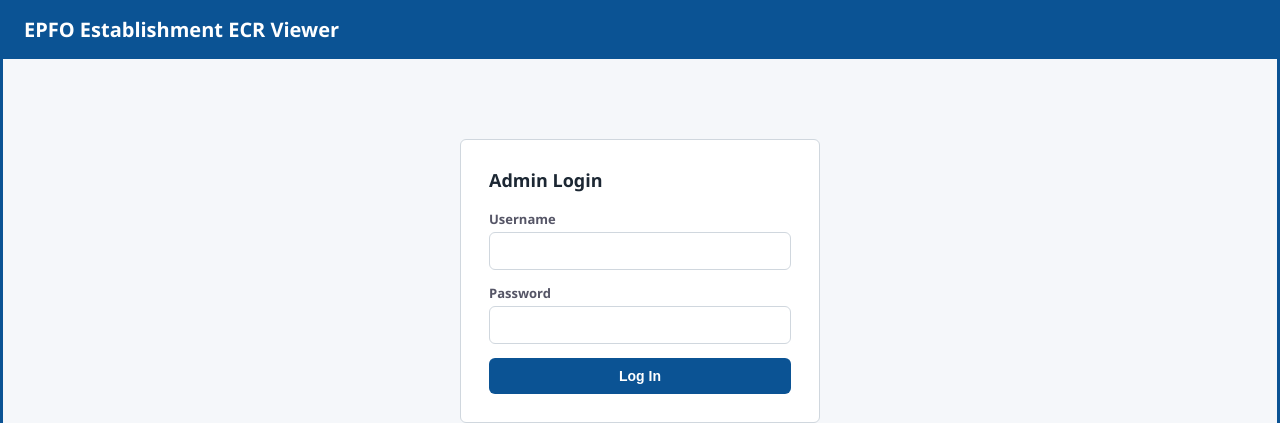
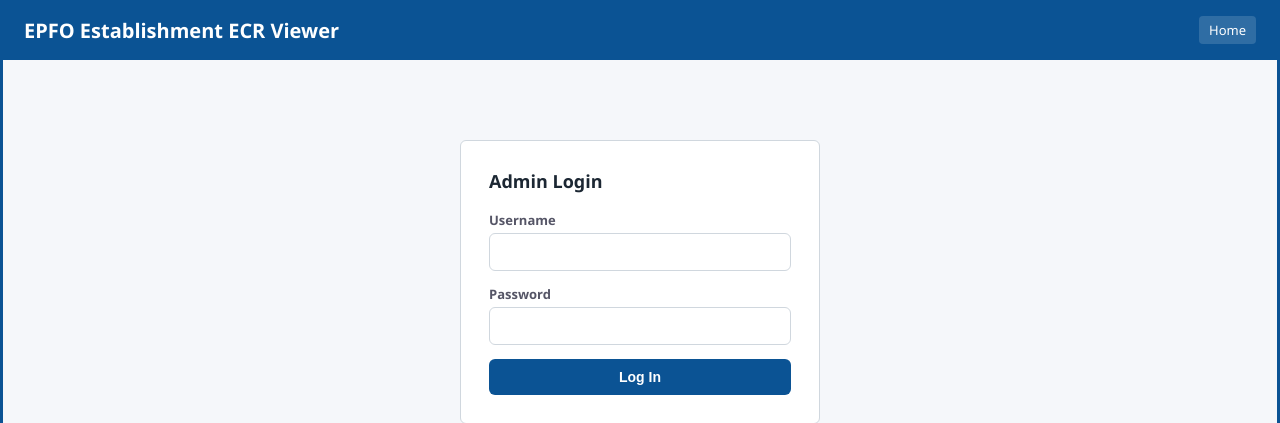
Before and after one commit to EPFRAGHU/ecr-viewer, a Flask app: page /admin/login in a window 1280 px wide. Shown: the top 423 px of the page. Run offline with Flask 3, Linux system fonts and the light colour scheme.

Commit message:
Load admin config from .env, raise upload limit, add Home links
- db.py: load .env via python-dotenv for local admin/secret config
  (SECRET_KEY/ADMIN_USERNAME/ADMIN_PASSWORD_HASH), so they don't need
  to be set by hand every session. .env is gitignored; .env.example
  documents the expected keys with no real secrets.
- csv_upload.py: raise the upload size cap from 20MB to 50MB - the
  real establishment master CSV (~50,000 rows) is ~24MB.
- templates/admin_login.html, templates/admin_upload.html: add a Home
  link in the header so there's a way back to the main viewer page.

```diff
--- a/csv_upload.py
+++ b/csv_upload.py
@@ -19,7 +19,7 @@ from db import (
 )
 from import_data import _clean, _to_num
 
-MAX_UPLOAD_BYTES = 20 * 1024 * 1024
+MAX_UPLOAD_BYTES = 50 * 1024 * 1024
 MAX_ERRORS_SHOWN = 50
 
 ECR_CANDIDATE_COLUMNS = {
--- a/db.py
+++ b/db.py
@@ -12,10 +12,13 @@ local disk is ephemeral (wiped on redeploy/restart) - so for anything
 you care about keeping, set DATABASE_URL to a real Postgres database.
 """
 import os
+from dotenv import load_dotenv
 from sqlalchemy import (
     create_engine, MetaData, Table, Column, Integer, String, Numeric, DateTime,
     UniqueConstraint, select, insert, func, text
 )
+
+load_dotenv()  # loads .env in the project root, if present - never committed (see .gitignore)
 
 DATABASE_URL = os.environ.get("DATABASE_URL", "sqlite:///ecr_viewer.db")
 
--- a/requirements.txt
+++ b/requirements.txt
@@ -3,3 +3,4 @@ SQLAlchemy==2.0.32
 pandas==2.2.2
 gunicorn==22.0.0
 psycopg2-binary==2.9.9
+python-dotenv==1.0.1
--- a/templates/admin_login.html
+++ b/templates/admin_login.html
@@ -8,6 +8,9 @@
   .login-box button { width: 100%; padding: 10px; font-size: 14px; font-weight: 600; color: white; background: var(--blue); border: none; border-radius: 6px; cursor: pointer; }
   .login-box button:hover { opacity: 0.92; }
   .login-error { background: var(--miss); color: #a33; padding: 8px 12px; border-radius: 6px; font-size: 13px; margin-bottom: 14px; }
+{% endblock %}
+{% block header_right %}
+  <a class="btn-link" href="{{ url_for('index') }}">Home</a>
 {% endblock %}
 {% block content %}
   <div class="login-box">
--- a/templates/admin_upload.html
+++ b/templates/admin_upload.html
@@ -24,6 +24,7 @@
 {% endblock %}
 {% block header_right %}
   <span>Logged in as {{ admin_user }}</span>
+  <a class="btn-link" href="{{ url_for('index') }}">Home</a>
   <a class="btn-link" href="{{ url_for('admin_logout') }}">Logout</a>
 {% endblock %}
 {% block content %}
```
Also changed, not shown: 2 other files.
